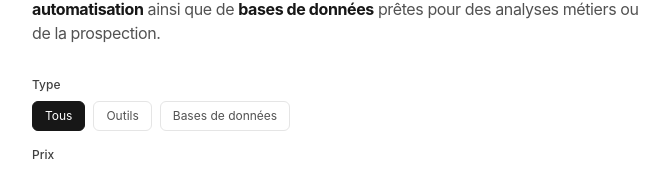
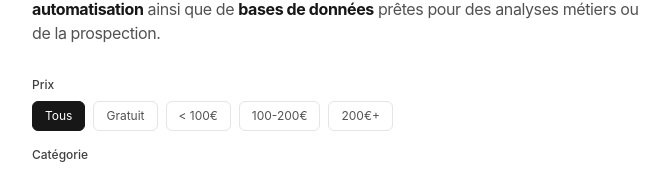
Before and after one commit to rcoco78/mon-blog, a Next.js app: page /marketplace in a window 1280 px wide. Shown: the part 219-388 px from the top of the page, without its empty margins (304-975 px from the left). Built offline with nearby package versions, Linux system fonts and the light colour scheme; no server answers.

Commit message:
Suppression du filtre 'Type' car il n'y a que des bases de données pour le moment

```diff
--- a/pages/marketplace.js
+++ b/pages/marketplace.js
@@ -11,7 +11,6 @@ import { tools } from '../lib/tools'
 
 export default function Marketplace({ dynamicDatabases = [] }) {
   const [selectedCategory, setSelectedCategory] = useState(null)
-  const [selectedType, setSelectedType] = useState(null) // 'outil' | 'database' | null
   const [selectedPricing, setSelectedPricing] = useState(null) // 'gratuit' | '<100' | '100-200' | '200+' | null
   const [calendlyLoaded, setCalendlyLoaded] = useState(false)
   const [showVideo, setShowVideo] = useState(false)
@@ -43,7 +42,6 @@ export default function Marketplace({ dynamicDatabases = [] }) {
     }
   }
 
-  const types = ['outil', 'database']
   const pricingRanges = [
     { value: 'gratuit', label: 'Gratuit', min: 0, max: 0 },
     { value: '<100', label: '< 100€', min: 1, max: 99 },
@@ -65,7 +63,6 @@ export default function Marketplace({ dynamicDatabases = [] }) {
   const filteredTools = allTools
     .filter(tool => {
       const matchesCategory = selectedCategory === null || tool.category === selectedCategory
-      const matchesType = selectedType === null || tool.type === selectedType
 
       // Filtrage par palier de prix
       let matchesPricing = true
@@ -81,7 +78,7 @@ export default function Marketplace({ dynamicDatabases = [] }) {
         }
       }
 
-      return matchesCategory && matchesType && matchesPricing
+      return matchesCategory && matchesPricing
     })
     .sort((a, b) => {
       // Trier par date : du plus récent au plus ancien
@@ -257,45 +254,6 @@ export default function Marketplace({ dynamicDatabases = [] }) {
 
           {/* Filtres */}
           <div className="space-y-4 mb-8">
-            {/* Filtre par Type */}
-            <div>
-              <label className="block text-xs font-medium text-neutral-700 dark:text-neutral-300 mb-2">
-                Type
-              </label>
-              <div className="flex flex-wrap gap-2">
-                <button
-                  onClick={() => setSelectedType(null)}
-                  className={`px-3 py-1.5 text-xs rounded-md border transition-colors ${
-                    selectedType === null
-                      ? 'bg-neutral-900 text-white dark:bg-white dark:text-neutral-900 border-neutral-900 dark:border-white'
-                      : 'bg-transparent border-neutral-200 dark:border-neutral-800 text-neutral-600 dark:text-neutral-400 hover:border-neutral-300 dark:hover:border-neutral-700'
-                  }`}
-                >
-                  Tous
-                </button>
-                <button
-                  onClick={() => setSelectedType('outil')}
-                  className={`px-3 py-1.5 text-xs rounded-md border transition-colors ${
-                    selectedType === 'outil'
-                      ? 'bg-neutral-900 text-white dark:bg-white dark:text-neutral-900 border-neutral-900 dark:border-white'
-                      : 'bg-transparent border-neutral-200 dark:border-neutral-800 text-neutral-600 dark:text-neutral-400 hover:border-neutral-300 dark:hover:border-neutral-700'
-                  }`}
-                >
-                  Outils
-                </button>
-                <button
-                  onClick={() => setSelectedType('database')}
-                  className={`px-3 py-1.5 text-xs rounded-md border transition-colors ${
-                    selectedType === 'database'
-                      ? 'bg-neutral-900 text-white dark:bg-white dark:text-neutral-900 border-neutral-900 dark:border-white'
-                      : 'bg-transparent border-neutral-200 dark:border-neutral-800 text-neutral-600 dark:text-neutral-400 hover:border-neutral-300 dark:hover:border-neutral-700'
-                  }`}
-                >
-                  Bases de données
-                </button>
-              </div>
-            </div>
-
             {/* Filtre par Prix */}
             <div>
               <label className="block text-xs font-medium text-neutral-700 dark:text-neutral-300 mb-2">
@@ -351,7 +309,6 @@ export default function Marketplace({ dynamicDatabases = [] }) {
               <button
                 onClick={() => {
                   setSelectedCategory(null)
-                  setSelectedType(null)
                   setSelectedPricing(null)
                 }}
                 className="text-sm text-neutral-900 dark:text-neutral-100 underline hover:no-underline"
```
